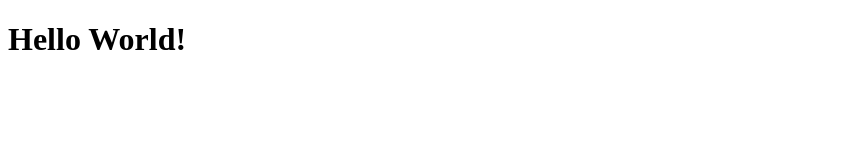
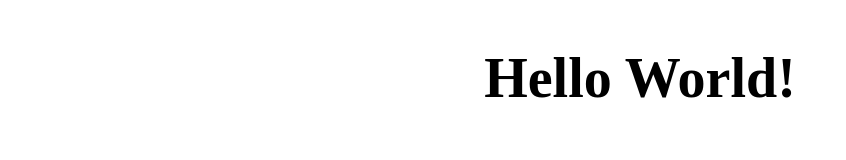
Before and after one commit to py01n/site, a plain HTML site: page index.html in a window 1280 px wide. Shown: the whole page, without its empty margins (0-846 px from the left). Drawn offline with Linux system fonts and the light colour scheme.

Commit message:
init project2

```diff
--- a/index.html
+++ b/index.html
@@ -3,6 +3,7 @@
 <head>
     <meta charset="UTF-8">
     <meta name="viewport" content="width=device-width, initial-scale=1.0">
+    <link rel="stylesheet" href="./style.css">
     <title>my site</title>
 </head>
 <body>
--- a/style.css
+++ b/style.css
@@ -1,9 +1,11 @@
 body {
-    display: flex;
-    align-items: center;
-    justify-content: center;
+  display: flex;
+  align-items: center;
+  justify-content: center;
+  /* height: 100vh;
+    overflow: hidden; */
 }
 
 h1 {
-    font-size: 3.5rem;
+  font-size: 3.5rem;
 }
```
